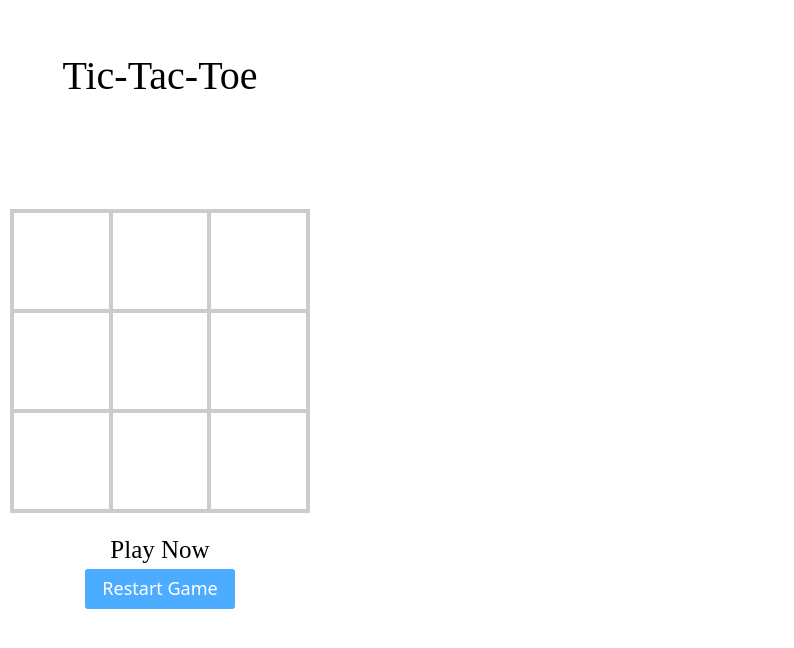
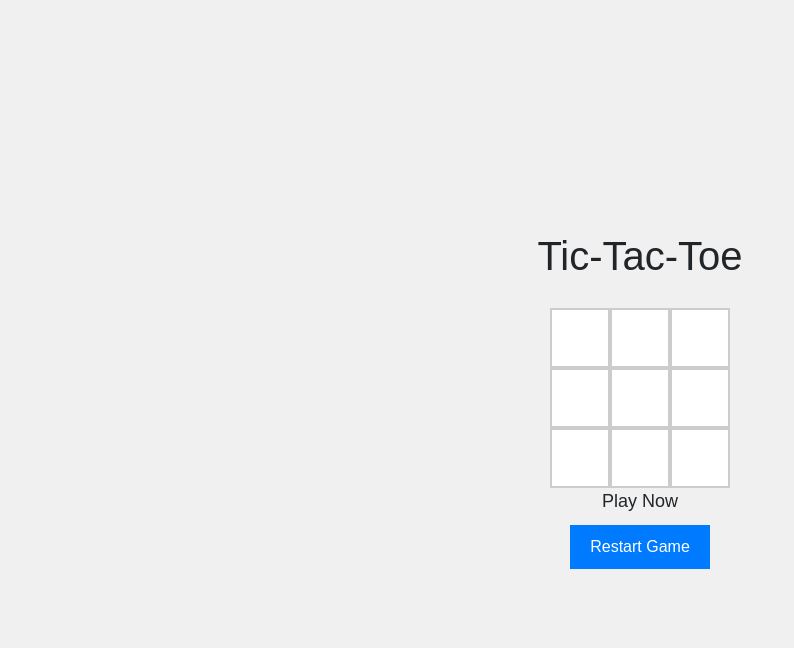
Before and after one commit to Jaymiller2002/Tic-Tac-Toe, a website built with Vite: page index.html in a window 1280 px wide. Shown: the whole page, without its empty margins (0-794 px from the left). Built offline with nearby package versions, Linux system fonts and the light colour scheme.

Commit message:
looks more like wireframe

```diff
--- a/css/style.css
+++ b/css/style.css
@@ -1,80 +1,58 @@
-* {
-  margin: 0 auto;
+body {
+  font-family: Arial, sans-serif;
+  background-color: #f0f0f0;
+  margin: 0;
   padding: 0;
-  box-sizing: border-box;
-  font-family: 'Times New Roman', Times, serif;
+  display: flex;
+  flex-direction: column;
+  align-items: center;
+  justify-content: center;
+  height: 100vh;
 }
 
-h1 {
-  color: black;
-}
-
-body {
-  position: relative;
-  width: 40vh;
-  height: 100vh;
-  background-color: white;
-  color: white;
-  align-content: center;
+#app {
   text-align: center;
+  margin-bottom: 20px;
 }
 
 .container {
   display: grid;
-  grid-template: repeat(3, 1fr) / repeat(3, 1fr);
-  justify-items: center;
+  grid-template-columns: repeat(3, 60px);
+  grid-template-rows: repeat(3, 60px);
+  justify-content: center;
 }
 
 .box {
-  width: 100%;
-  height: 100px;
+  background-color: #fff;
   border: 2px solid #ccc;
-  box-shadow: 0 0 0 2px #ccc;
   display: flex;
+  align-items: center;
   justify-content: center;
-  align-items: center;
+  font-size: 24px;
+  color: #666;
   cursor: pointer;
-  font-size: 25px;
+  transition: background-color 0.3s ease;
+}
+
+.box:hover {
+  background-color: #e0e0e0;
 }
 
 #status {
-  padding: 20px;
-  font-size: 25px;
-  font-weight: 500;
-  color: black;
-  text-align: center;
+  font-size: 18px;
+  margin-bottom: 10px;
 }
 
-button {
-  width: 150px;
-  height: 40px;
-  font-size: 18px;
-  color: white;
-  background-color: rgb(76, 172, 255);
+#restart {
+  background-color: #007bff;
+  color: #fff;
   border: none;
-  border-radius: 3px;
-  position: absolute;
-  left: 50%;
-  transform: translate(-50%, -50%);
+  padding: 10px 20px;
+  font-size: 16px;
+  cursor: pointer;
+  transition: background-color 0.3s ease;
 }
 
-button:hover {
-  background-color: rgb(254, 111, 111);
+#restart:hover {
+  background-color: #0056b3;
 }
-
-.win {
-  animation: winAnimation ease-in-out 1s;
-}
-
-@keyframes winAnimation {
-  0%{background-color: aqua;}
-  100%{background-color: blue;}
-}
-
-#app {
-  position: absolute;
-  left: 50%;
-  top: 10%;
-  transform: translate(-50%, -50%);
-  text-wrap: nowrap;
-}
--- /dev/null
+++ b/js/main.js
@@ -0,0 +1,4 @@
+const boxes = document.querySelectorAll('.box');
+const status = document.getElementById('status');
+const playNowButton = document.getElementById('play-now');
+const restartButton = document.getElementById('restart');
```
